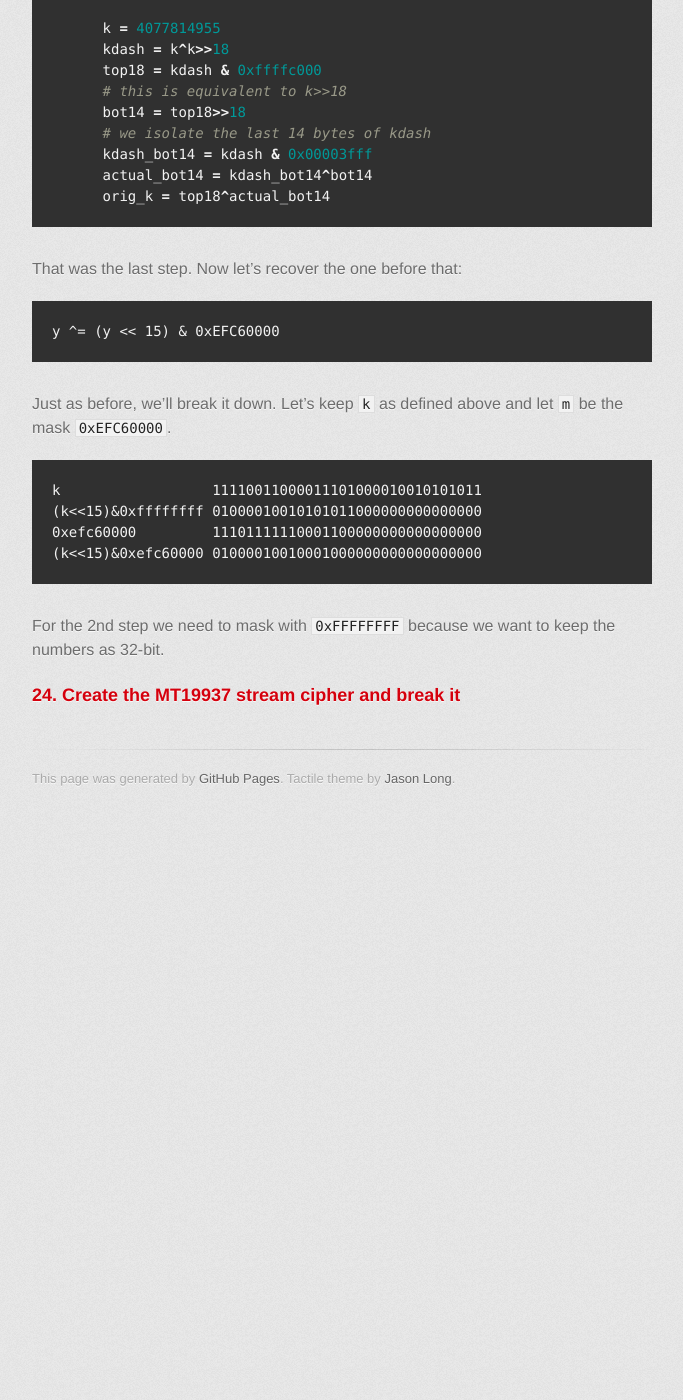
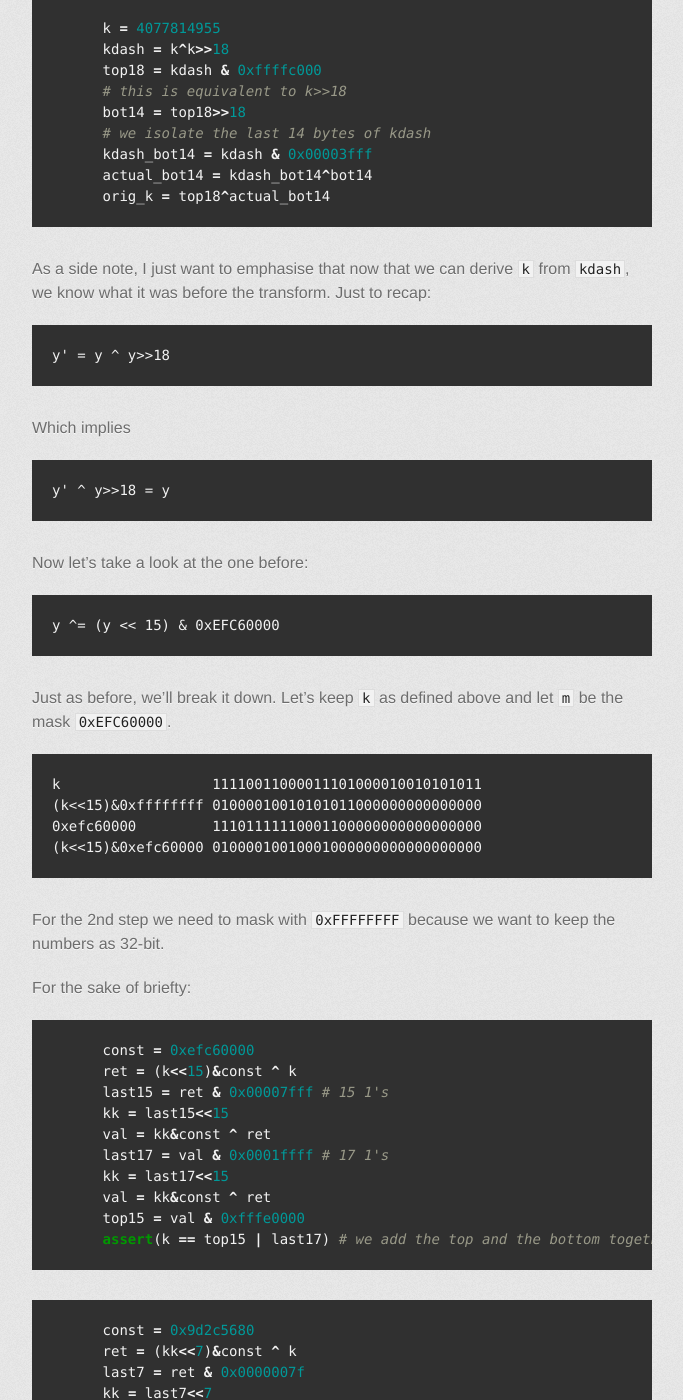
Before and after one commit to axiomiety/axiomiety.github.io, a Jekyll site: the page built from writeups/cryptopals3.markdown, in a window 1280 px wide and 1400 px high, scrolled down 5971 px. Shown: the whole window, without its empty margins (298-981 px from the left). Built offline with Jekyll 4.4.1, drawn with Linux system fonts in a browser that asks for light colours; nearby versions of some CDN libraries; some web fonts are replaced; before the commit the page ends 6789 px from its top, so only the background shows below that; some of the changed text lies outside the part shown.

Commit message:
bitshifting

```diff
--- a/writeups/cryptopals3.markdown
+++ b/writeups/cryptopals3.markdown
@@ -234,7 +234,15 @@ We're almost there! We see that by xoring the bottom 14 bits with `kdash` we rec
       orig_k = top18^actual_bot14
 {% endhighlight %}
 
-That was the last step. Now let's recover the one before that:
+As a side note, I just want to emphasise that now that we can derive `k` from `kdash`, we know what it was before the transform. Just to recap:
+
+    y' = y ^ y>>18
+
+Which implies
+
+    y' ^ y>>18 = y
+
+Now let's take a look at the one before:
 
     y ^= (y << 15) & 0xEFC60000
 
@@ -247,6 +255,37 @@ Just as before, we'll break it down. Let's keep `k` as defined above and let `m`
 
 For the 2nd step we need to mask with `0xFFFFFFFF` because we want to keep the numbers as 32-bit.
 
+For the sake of briefty:
 
+{% highlight python %}
+      const = 0xefc60000
+      ret = (k<<15)&const ^ k
+      last15 = ret & 0x00007fff # 15 1's
+      kk = last15<<15
+      val = kk&const ^ ret
+      last17 = val & 0x0001ffff # 17 1's
+      kk = last17<<15
+      val = kk&const ^ ret
+      top15 = val & 0xfffe0000
+      assert(k == top15 | last17) # we add the top and the bottom together
+{% endhighlight %}
+
+{% highlight python %}
+      const = 0x9d2c5680
+      ret = (kk<<7)&const ^ k
+      last7 = ret & 0x0000007f
+      kk = last7<<7
+      val = kk&const ^ ret
+      last14 = val & 0x00003fff
+      kk = last14<<7
+      val = kk&const ^ ret
+      last21 = val & 0x001fffff
+      kk = last21<<7
+      val = kk&const ^ ret
+      last28 = val & 0x0fffffff
+      kk = last28<<7
+      val = kk&const ^ ret
+      assert(k == val)
+{% endhighlight %}
 
 ### 24. Create the MT19937 stream cipher and break it ###
```
